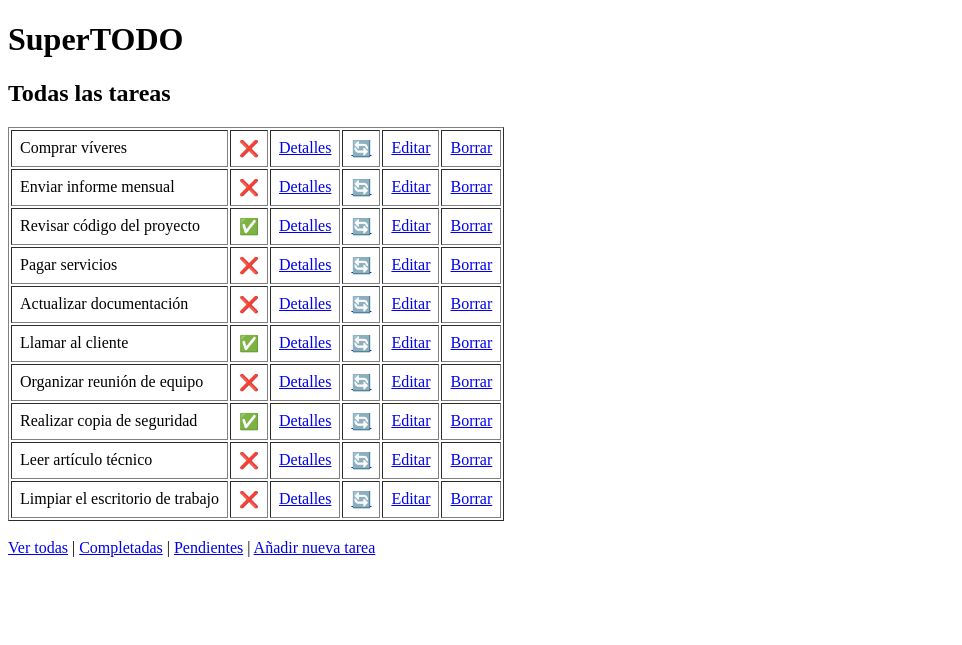
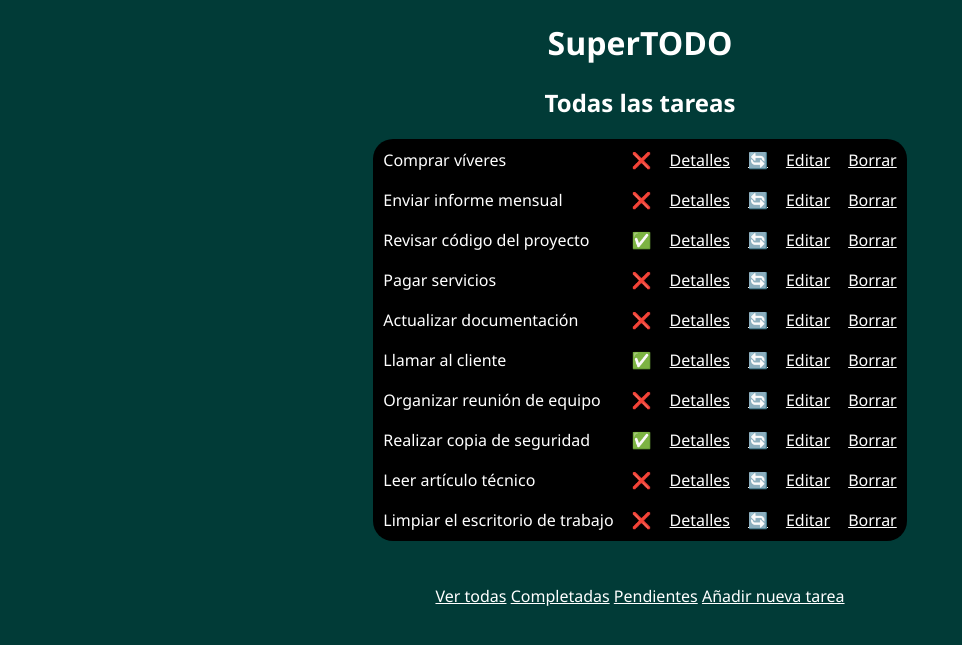
Before and after one commit to MoiiLN/DSW-TEP2.1, a Django app: page /tasks/ in a window 1280 px wide. Shown: the top 645 px of the page, without its empty margins (0-962 px from the left). Run offline with Django 5.2, Linux system fonts and the light colour scheme; data comes from the database, SQL or seed files in the repository; both versions use the stored data as it was after the commit.

Commit message:
Working on css

```diff
--- a/supertodo/shared/static/css/base.css
+++ b/supertodo/shared/static/css/base.css
@@ -1,4 +1,31 @@
 h1,
 h2 {
   text-align: center;
+  color: white;
 }
+body {
+  font-family: "Segoe UI", Tahoma, Geneva, Verdana, sans-serif;
+  background-color: #013b37;
+  color: white;
+}
+.main-items {
+  display: flex;
+  justify-content: center;
+}
+.tabla {
+  background-color: #000000;
+  border: 0cm;
+  border-radius: 20px;
+}
+
+.links,
+a {
+  text-align: center;
+  color: white;
+}
+
+.form {
+  display: flex;
+  justify-content: center;
+  background-color: #000000;
+}
--- a/supertodo/shared/templates/base.html
+++ b/supertodo/shared/templates/base.html
@@ -1,9 +1,11 @@
+{% load static %}
 <!DOCTYPE html>
 <html lang="en">
 <head>
   <meta charset="UTF-8">
   <meta name="viewport" content="width=device-width, initial-scale=1.0">
   <title>Document</title>
+  <link rel="stylesheet" href="{% static 'css/base.css' %}">
 </head>
 <body>
   {% block content %}{% endblock %}
--- a/supertodo/tasks/templates/tasks/task/add.html
+++ b/supertodo/tasks/templates/tasks/task/add.html
@@ -3,10 +3,15 @@
 <link rel="stylesheet" href="{% static 'static/css/base.css' %}">
 {% block content %}
   {% include "header.html" with subtitle="Añadir tarea" %}
+  <div class="form">
   <form method="post" novalidate>
     {% csrf_token %}
     {{ form }}
     <input type="submit" value="Crear">
   </form>
+  </div>
+  <br><br>
+  <div class="links">
   <a href="{% url 'tasks:task-list' %}">Cancelar</a>
+  </div>
 {% endblock %}
--- a/supertodo/tasks/templates/tasks/task/list.html
+++ b/supertodo/tasks/templates/tasks/task/list.html
@@ -1,11 +1,11 @@
 {% extends "base.html" %}
 {% load static %}
-
+<link rel="stylesheet" href="{% static 'static/css/base.css' %}">
 {% block content %}
 
   {% include "header.html" with subtitle="Todas las tareas" %}
-
-    <table border="1" cellpadding="8">
+  <div class="main-items">
+    <table class="tabla" cellpadding="8">
         {% for task in tasks %}
           <tr>
             <td>{{ task.name }}</td>
@@ -33,12 +33,13 @@
         <p>Nada que hacer. ¡Enhorabuena!</p>
         {% endfor %}
     </table>
+  </div>
   <br>
-  <div>
-    <a href="{% url 'tasks:task-list' %}">Ver todas</a> |
-    <a href="{% url 'tasks:task-list-completed' %}">Completadas</a> |
-    <a href="{% url 'tasks:task-list-pending' %}">Pendientes</a> |
-    <a href="{% url 'tasks:add-task' %}">Añadir nueva tarea</a>
+  <br>
+  <div class="links">
+      <a href="{% url 'tasks:task-list' %}">Ver todas</a>
+      <a href="{% url 'tasks:task-list-completed' %}">Completadas</a>
+      <a href="{% url 'tasks:task-list-pending' %}">Pendientes</a>
+      <a href="{% url 'tasks:add-task' %}">Añadir nueva tarea</a>
   </div>
-
 {% endblock %}
```
Also changed, not shown: supertodo/tasks/templates/tasks/task/completed.html (+6 -4 lines), supertodo/tasks/templates/tasks/task/detail.html (+7 -2 lines), supertodo/tasks/templates/tasks/task/pending.html (+6 -5 lines), supertodo/db.sqlite3.
